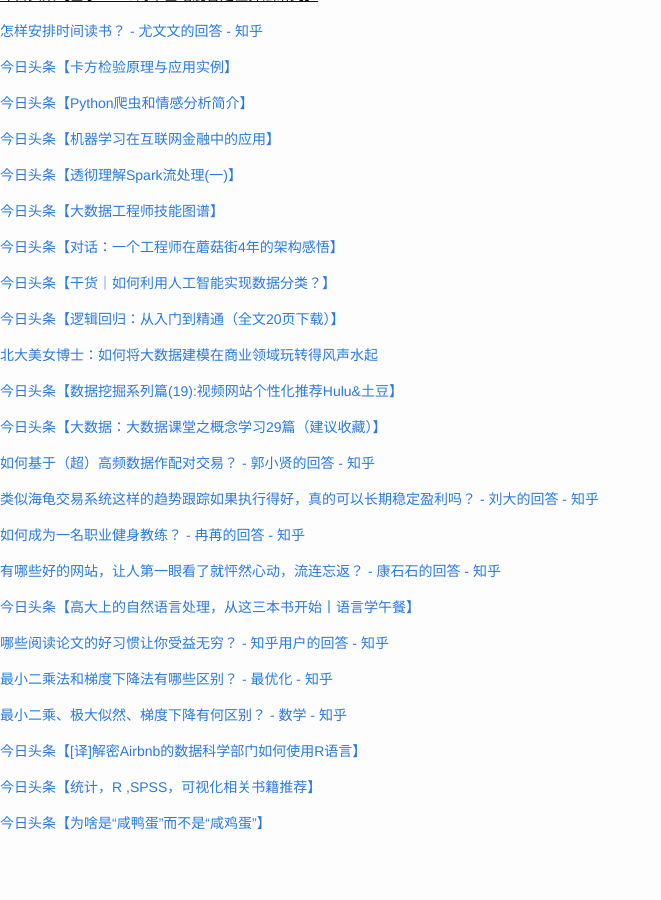
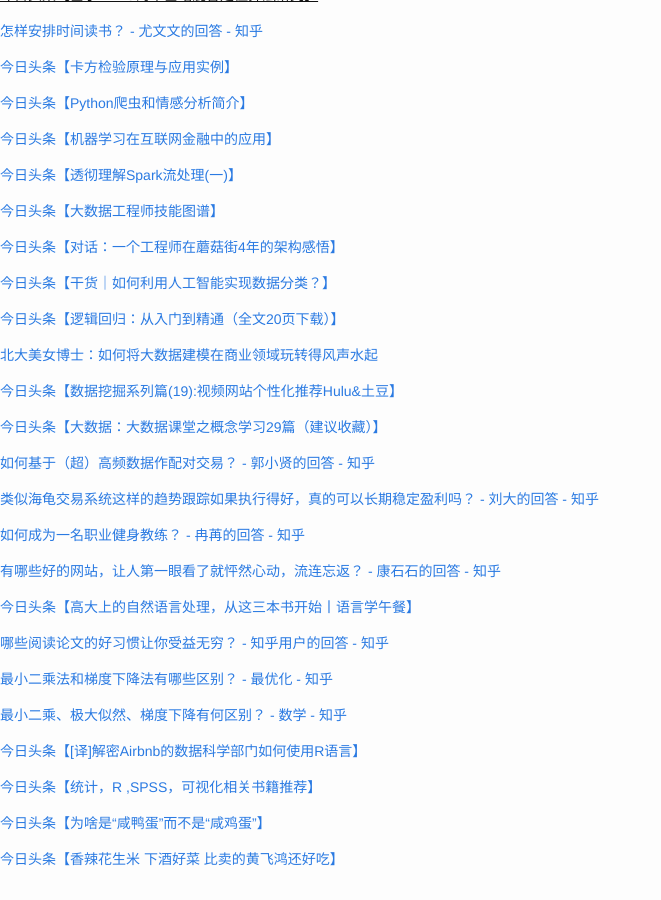
Before and after one commit to cnwarden/cnwarden.github.io, a Jekyll site: the page built from fav/index.md, in a window 1280 px wide and 900 px high, scrolled down 11526 px. Shown: the whole window, without its empty margins (0-661 px from the left). Built offline with Jekyll 4.4.1, drawn with Linux system fonts in a browser that asks for light colours; emoji names are drawn with the system emoji font; before the commit the page ends 12390 px from its top, so only the background shows below that.

Commit message:
auto commit

```diff
--- a/fav/index.md
+++ b/fav/index.md
@@ -684,3 +684,5 @@ title:  fav
 [今日头条【统计，R ,SPSS，可视化相关书籍推荐】](http://toutiao.com/group/6281590544242295042/?iid=4181619100&app=news_article&tt_from=android_share&utm_source=email&utm_medium=toutiao_android&utm_campaign=client_share)
 
 [今日头条【为啥是“咸鸭蛋”而不是“咸鸡蛋”】](http://toutiao.com/group/6280500303322398978/?iid=4181619100&app=news_article&tt_from=android_share&utm_source=email&utm_medium=toutiao_android&utm_campaign=client_share)
+
+[今日头条【香辣花生米 下酒好菜 比卖的黄飞鸿还好吃】](http://toutiao.com/group/6282090845824221442/?iid=4181619100&app=news_article&tt_from=android_share&utm_source=email&utm_medium=toutiao_android&utm_campaign=client_share)
```
